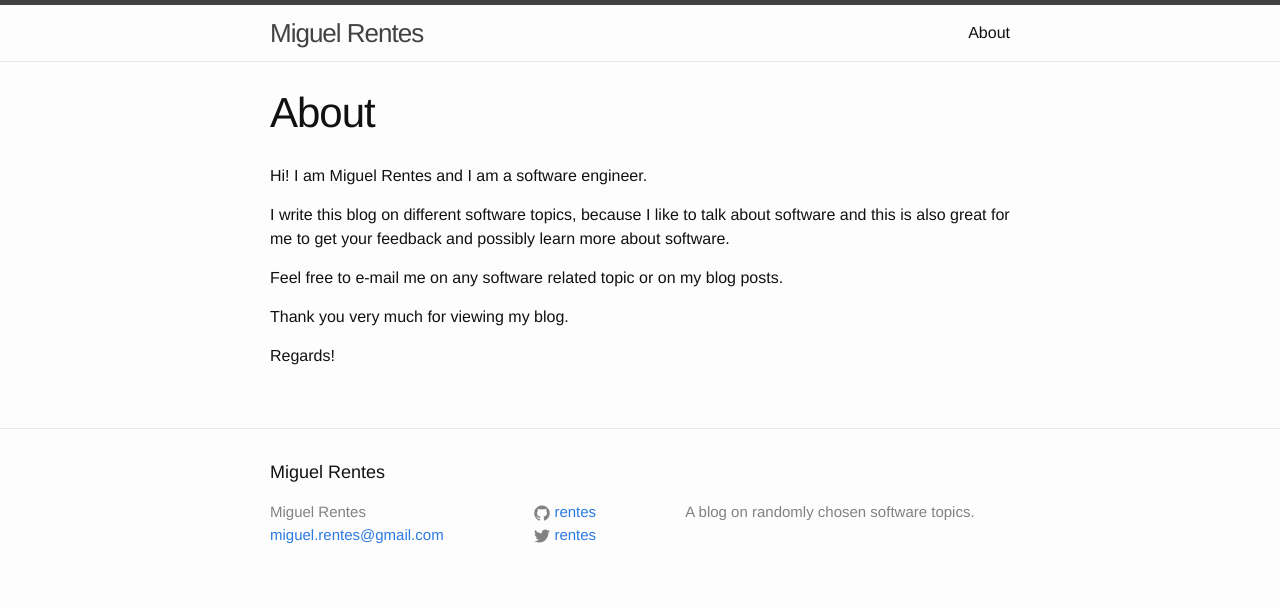
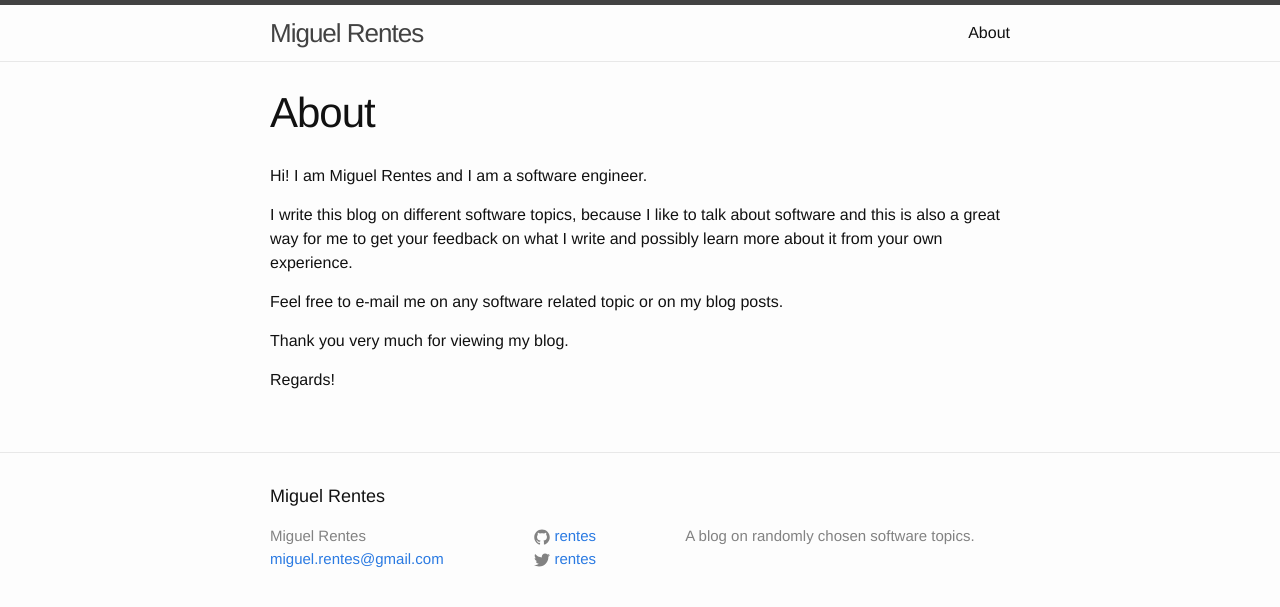
Before and after one commit to rentes/rentes.github.io, a Jekyll site: the page built from about.md, in a window 1280 px wide. Shown: the top 607 px of the page. Built offline with Jekyll 4.4.1, drawn with Linux system fonts in a browser that asks for light colours.

Commit message:
Adds a customized About page

```diff
--- a/about.md
+++ b/about.md
@@ -7,8 +7,8 @@ permalink: /about/
 Hi! I am Miguel Rentes and I am a software engineer.
 
 I write this blog on different software topics, because I like to talk about
-software and this is also great for me to get your feedback and possibly learn
-more about software.
+software and this is also a great way for me to get your feedback on what I
+write and possibly learn more about it from your own experience.
 
 Feel free to e-mail me on any software related topic or on my blog posts.
 
```
